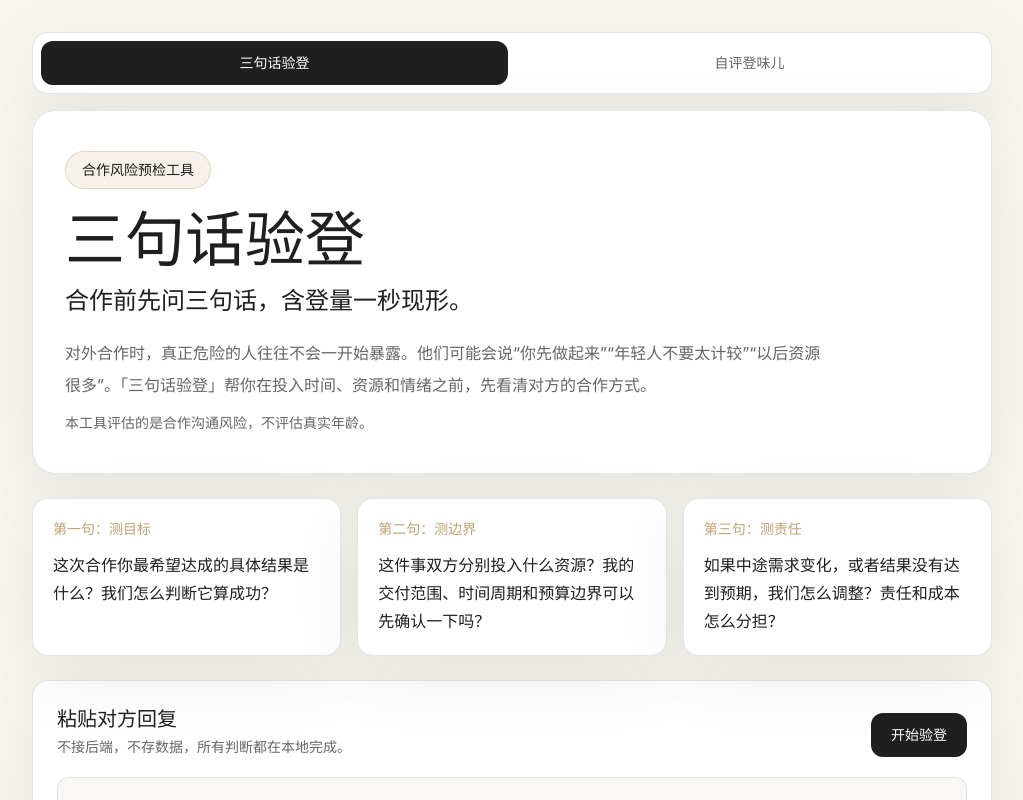
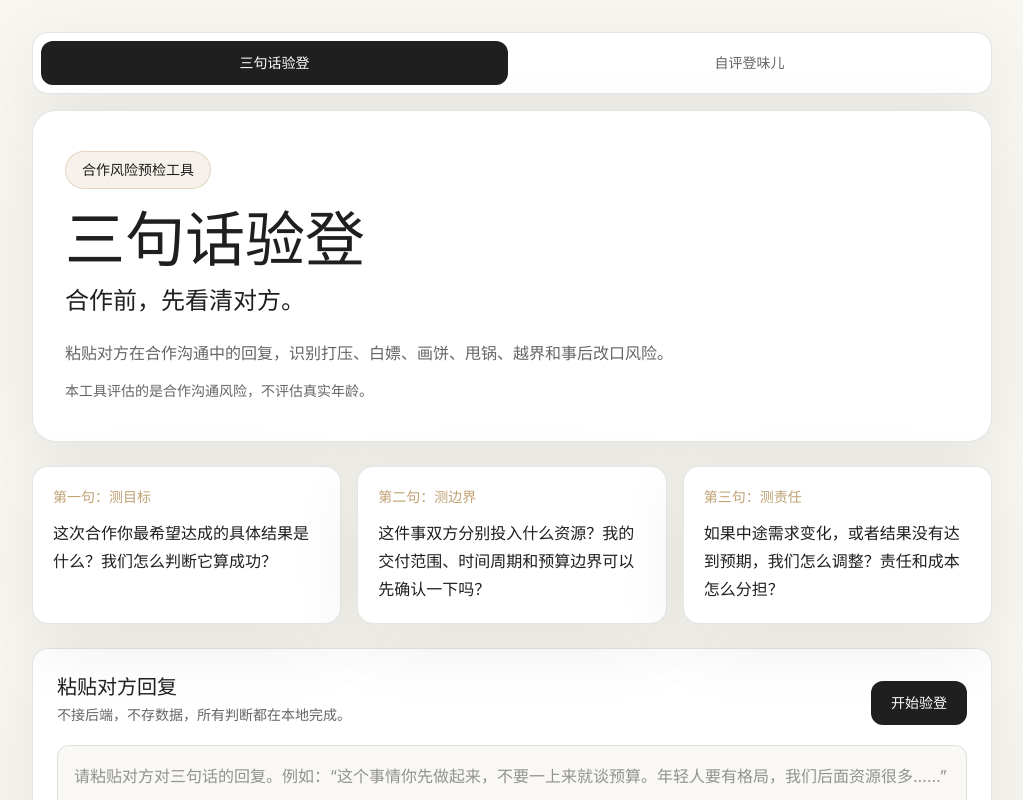
Before and after one commit to cheersufei-spec/sanju-hanyan, a React (Vite) app: page / in a window 1280 px wide. Shown: the top 800 px of the page, without its empty margins (128-1151 px from the left). Built offline with nearby package versions, Linux system fonts and the light colour scheme.

Commit message:
Refine self-check tab copy

```diff
--- a/src/App.tsx
+++ b/src/App.tsx
@@ -102,17 +102,17 @@ export default function App() {
           </h1>
           <p className="mt-4 text-xl font-bold text-ink sm:text-2xl">
             {isSelfMode
-              ? "别光验别人，也看看自己有没有味儿。"
-              : "合作前先问三句话，含登量一秒现形。"}
+              ? "发消息前，也照见自己。"
+              : "合作前，先看清对方。"}
           </p>
           <p className="mt-5 max-w-3xl text-base leading-8 text-muted">
             {isSelfMode
               ? "有时候我们被别人打压，也有时候我们在压力、惯性和权力位置里，不小心把沟通变成了压迫。「自评登味儿」帮你在发出消息前，检查自己的表达是否清晰、尊重、对等、有边界。"
-              : "对外合作时，真正危险的人往往不会一开始暴露。他们可能会说“你先做起来”“年轻人不要太计较”“以后资源很多”。「三句话验登」帮你在投入时间、资源和情绪之前，先看清对方的合作方式。"}
+              : "粘贴对方在合作沟通中的回复，识别打压、白嫖、画饼、甩锅、越界和事后改口风险。"}
           </p>
           <p className="mt-3 text-sm font-medium text-muted">
             {isSelfMode
-              ? "本功能用于合作沟通自检，帮助你把话说得更清楚、更体面、更不伤人。不替代法律判断或专业 HR 判断。"
+              ? "本功能用于合作沟通自检，帮助你把话说得更清楚、更体面、更不伤人。"
               : "本工具评估的是合作沟通风险，不评估真实年龄。"}
           </p>
         </header>
--- a/src/lib/scoringSelf.ts
+++ b/src/lib/scoringSelf.ts
@@ -406,7 +406,7 @@ function getRewrittenMessage(categories: SelfRiskCategory[]) {
   }
 
   if (categories.includes("预算回避") || categories.includes("画饼不承诺")) {
-    return "这件事我们可以先对齐目标、双方投入、预算范围和交付边界。如果你觉得方向合适，我们再确认时间节点和书面合作方式。";
+    return "这件事我们可以先对齐目标、双方投入、预算范围和交付边界。如果方向合适，我们再确认时间节点和书面合作方式。";
   }
 
   if (categories.includes("语气打压")) {
@@ -422,7 +422,7 @@ function getRewrittenMessage(categories: SelfRiskCategory[]) {
   }
 
   if (categories.includes("边界模糊")) {
-    return "我们可以先把合作范围、交付边界、时间节点和确认方式写清楚，后续执行会更稳。";
+    return "我们可以先把合作范围、时间节点、交付内容和变更机制写清楚，再进入执行。";
   }
 
   if (categories.includes("过度说教")) {
```
